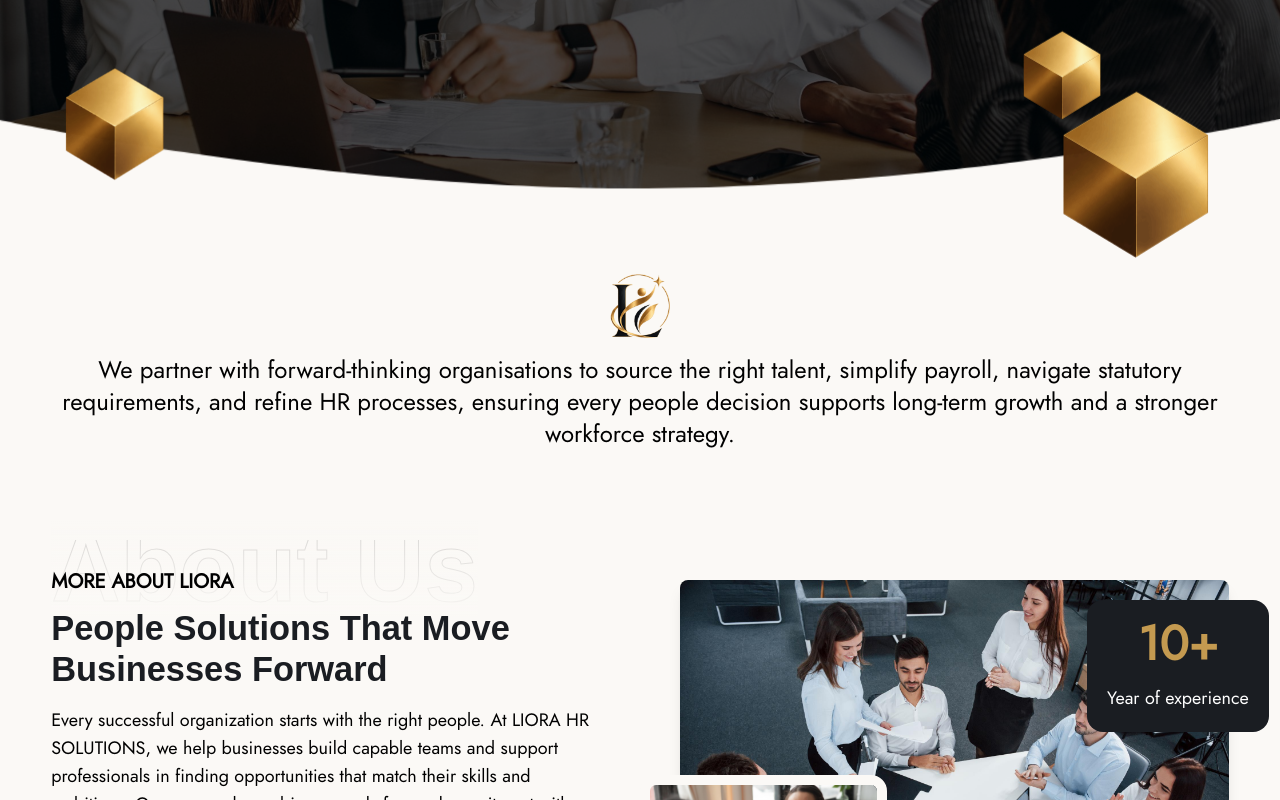
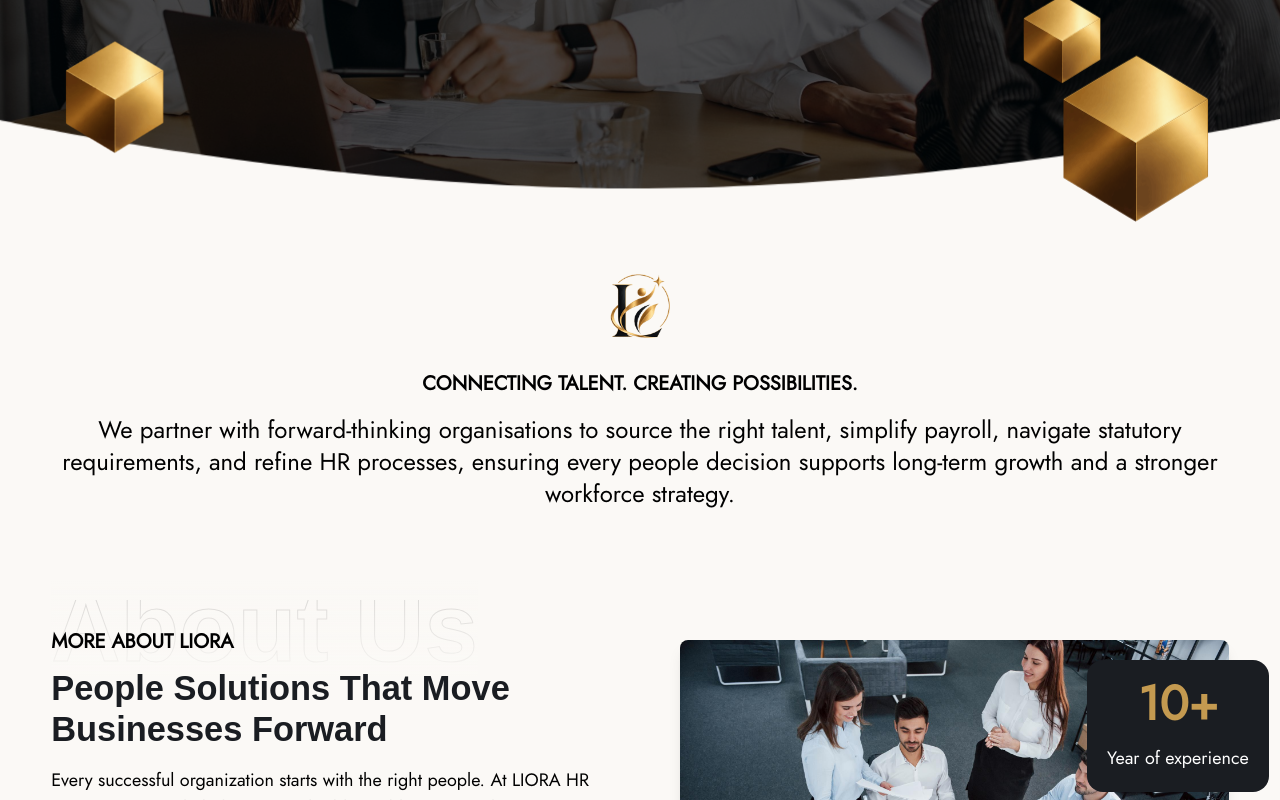
Before and after one commit to ramumaheshwaram/LIOR-HR-SOLUTIONS, a React (Vite) app: page / in a window 1280 px wide. Shown: the part 610-1410 px from the top of the page. Built offline with nearby package versions, Linux system fonts and the light colour scheme; a web font is replaced by a local one.

Commit message:
changes done

```diff
--- a/src/sections/home/HeroSection.jsx
+++ b/src/sections/home/HeroSection.jsx
@@ -4,10 +4,12 @@
 export const HeroSection = () => {
   return (
     <>
-      <div className="relative h-[90vh] w-full bg-[url('/images/Main_Hero.jpg')] bg-cover bg-top bg-no-repeat max-md:h-[90vh] hero-img ">
+      <div className="relative h-[90vh] w-full bg-[url('/images/Main_Hero.jpg')] bg-cover bg-top bg-no-repeat max-md:h-[70vh] hero-img ">
         <div className="absolute inset-0 flex items-center justify-center bg-black/70 px-4">
           <div className="mx-auto flex max-w-[1200px] flex-col items-center text-center">
+
             <h1 className="text-white font-bold">LIORA HR SOLUTIONS</h1>
+
             <p className="mt-6 text-base leading-7 text-white/90 sm:text-lg sm:leading-8">
               At LIORA HR SOLUTIONS, we connect talented professionals with meaningful career opportunities while helping organizations find the right people to grow. From recruitment and manpower solutions to payroll management and HR consulting, we make workforce management simpler and more effective.
             </p>
--- a/src/sections/home/IntroSection.jsx
+++ b/src/sections/home/IntroSection.jsx
@@ -5,8 +5,8 @@
     <div className="w-full  bg-primary intro-img">
       <div className="pt-16 max-w-[1400px] mx-auto pad">
         <img src="/images/intro.png" className="w-15 mx-auto" />
-
-        <p className="text-2xl align-middle text-center mt-4">
+        <span className="block text-xl text-center mx-auto mt-8 font-bold">CONNECTING TALENT. CREATING POSSIBILITIES.</span>
+        <p className="text-2xl align-middle text-center mt-4 ">
           We partner with forward-thinking organisations to source the right
           talent, simplify payroll, navigate statutory requirements, and refine
           HR processes, ensuring every people decision supports long-term growth
```
